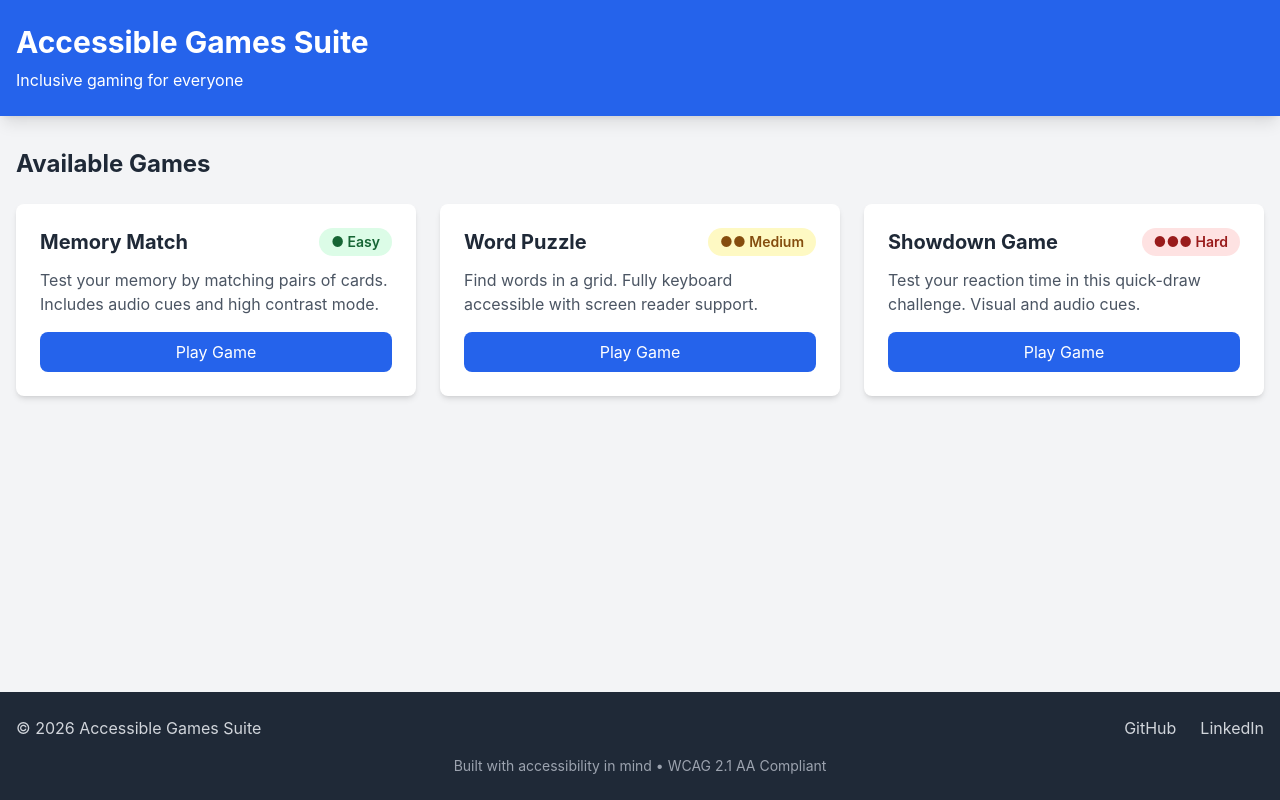
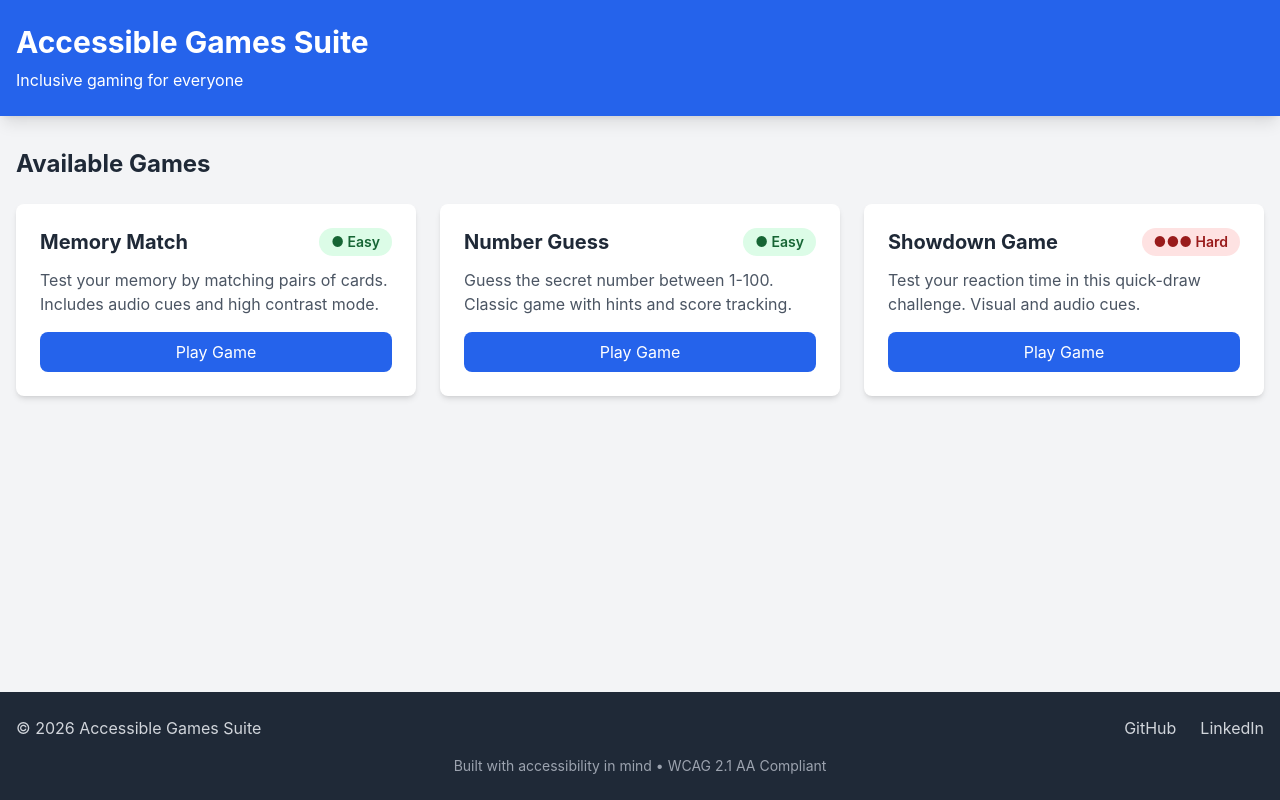
Before and after one commit to ChibsDev/accessible-games-suite, a React (Vite) app: page / in a window 1280 px wide. Built offline with nearby package versions, Linux system fonts and the light colour scheme.

Commit message:
Number Guess Game basic UI structure

```diff
--- a/src/App.tsx
+++ b/src/App.tsx
@@ -4,6 +4,7 @@ import GameCard from "./components/GameCard";
 import Footer from "./components/Footer";
 import MemoryMatch from "./games/MemoryMatch";
 import ShowdownGame from './games/ShowdownGame';
+import NumberGuess from './games/NumberGuess';
 
 function App() {
   const [currentGame, setCurrentGame] = useState<string | null>(null);
@@ -19,6 +20,23 @@ function App() {
             ← Back to Games
           </button>
           <ShowdownGame />
+        </main>
+        <Footer />
+      </div>
+    )
+  }
+    if (currentGame === 'number-guess') {
+    return (
+      <div className="flex flex-col min-h-screen bg-gray-100">
+        <Header />
+        <main className="flex-1 container mx-auto px-4 py-8">
+          <button
+            onClick={() => setCurrentGame(null)}
+            className="mb-6 text-blue-600 hover:text-blue-700 flex items-center gap-2"
+          >
+            ← Back to Games
+          </button>
+          <NumberGuess />
         </main>
         <Footer />
       </div>
@@ -60,10 +78,10 @@ function App() {
           />
 
           <GameCard
-            title="Word Puzzle"
-            description="Find words in a grid. Fully keyboard accessible with screen reader support."
-            difficulty="Medium"
-            onPlay={() => alert("Coming soon!")}
+            title="Number Guess"
+            description="Guess the secret number between 1-100. Classic game with hints and score tracking."
+            difficulty="Easy"
+            onPlay={() => setCurrentGame('number-guess')}
           />
 
           <GameCard
--- /dev/null
+++ b/src/games/NumberGuess.tsx
@@ -0,0 +1,10 @@
+function NumberGuess() {
+  return (
+    <div className="max-w-4xl mx-auto">
+      <h1>Number Guessing Game</h1>
+      <p>I'm thinking of a number between 1 and 100...</p>
+    </div>
+  )
+}
+
+export default NumberGuess
```
Also changed, not shown: 1 other file (tests, documents, lock files or other folders).
